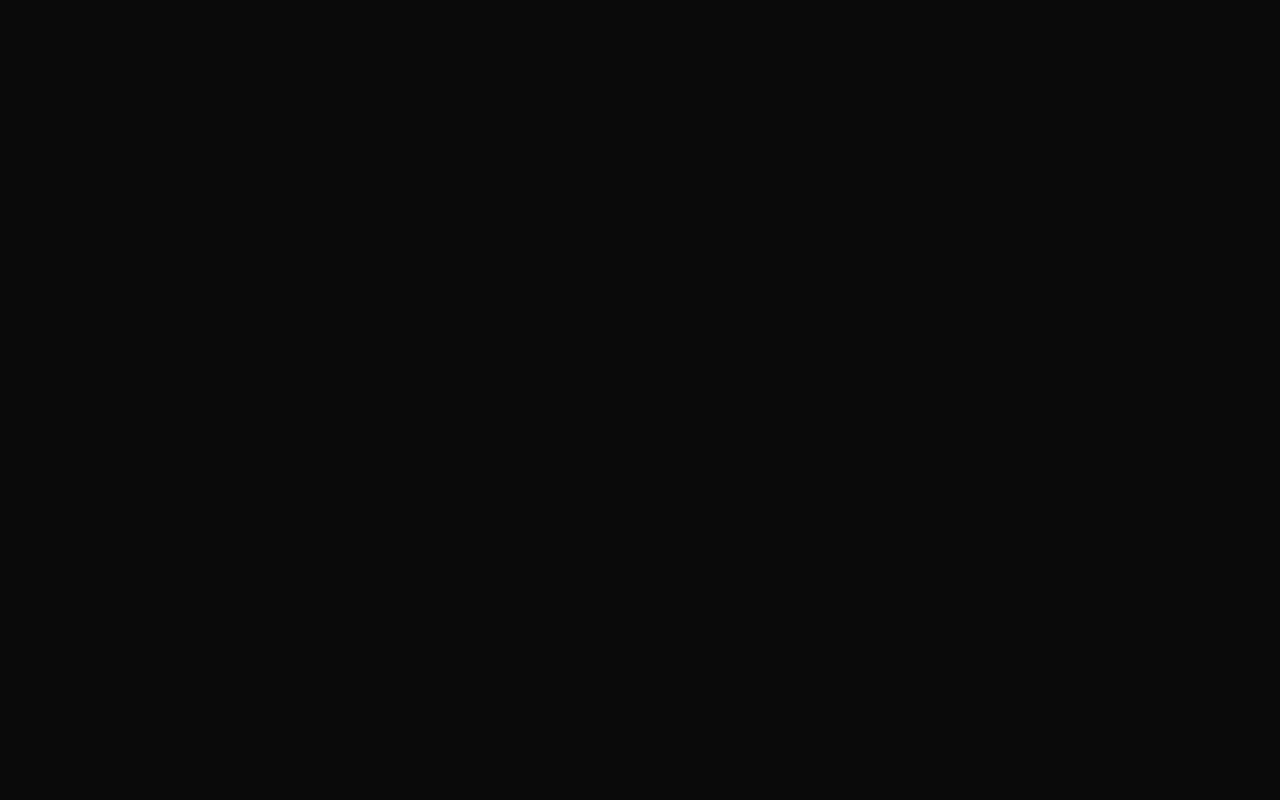
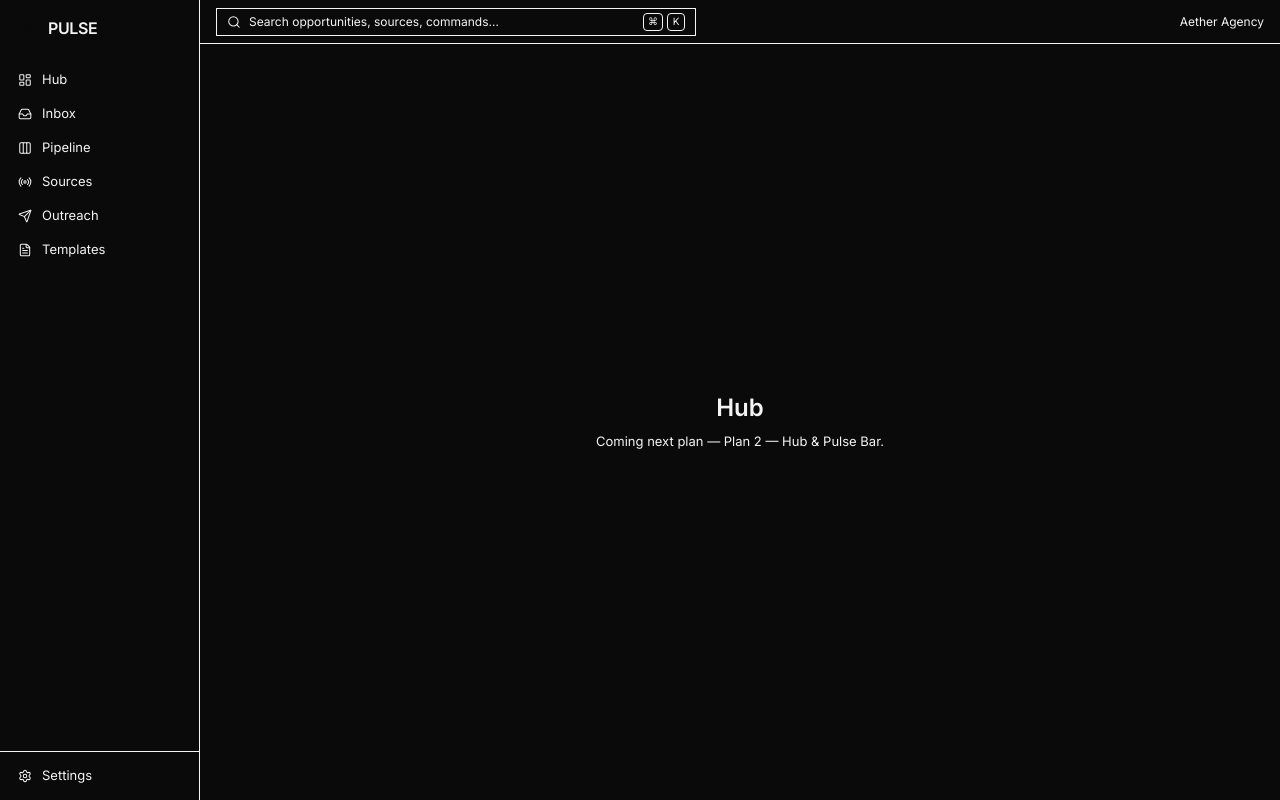
Before and after one commit to aminebalti55/lead_prospector, a React (Vite) app in the folder frontend/: page /hub in a window 1280 px wide. Before the commit this address had no page. Built offline with nearby package versions, Linux system fonts and the light colour scheme; the HTML template or start-up script is replaced by a standard one.

Commit message:
feat(routes): wire AppShell + Inbox at /inbox; placeholder pages for Hub/Pipeline/Sources/Outreach/Templates/Settings

```diff
--- a/frontend/src/App.tsx
+++ b/frontend/src/App.tsx
@@ -1,6 +1,9 @@
 import { BrowserRouter, Routes, Route, Navigate } from "react-router-dom";
 import { QueryClient, QueryClientProvider } from "@tanstack/react-query";
 import { AppLayout } from "./layouts/AppLayout";
+import { AppShell } from "./components/shell/AppShell";
+import { InboxPage } from "./pages/inbox/InboxPage";
+import { PlaceholderPage } from "./pages/PlaceholderPage";
 
 import { ColdDashboard } from "./pages/cold/Dashboard";
 import { ColdLeads } from "./pages/cold/Leads";
@@ -24,8 +27,17 @@ export default function App() {
     <QueryClientProvider client={queryClient}>
       <BrowserRouter>
         <Routes>
+          <Route path="/" element={<Navigate to="/inbox" replace />} />
+          <Route element={<AppShell />}>
+            <Route path="/inbox" element={<InboxPage />} />
+            <Route path="/hub" element={<PlaceholderPage title="Hub" shipping="Plan 2 — Hub & Pulse Bar" />} />
+            <Route path="/pipeline" element={<PlaceholderPage title="Pipeline" shipping="Plan 3 — Pipeline Kanban" />} />
+            <Route path="/sources" element={<PlaceholderPage title="Sources" shipping="Plan 4 — Sources page" />} />
+            <Route path="/outreach" element={<PlaceholderPage title="Outreach" shipping="Plan 5 — Outreach revamp" />} />
+            <Route path="/templates" element={<PlaceholderPage title="Templates" shipping="Plan 5 — Templates" />} />
+            <Route path="/settings" element={<PlaceholderPage title="Settings" shipping="Plan 5 — Settings round-trip" />} />
+          </Route>
           <Route element={<AppLayout />}>
-            <Route path="/" element={<Navigate to="/cold/dashboard" replace />} />
             {/* Cold Outreach */}
             <Route path="/cold/dashboard" element={<ColdDashboard />} />
             <Route path="/cold/leads" element={<ColdLeads />} />
@@ -39,8 +51,6 @@ export default function App() {
             <Route path="/direct/scans" element={<DirectScans />} />
             <Route path="/direct/scans/new" element={<NewDirectScan />} />
             <Route path="/direct/saved-searches" element={<SavedSearches />} />
-            {/* Shared */}
-            <Route path="/settings" element={<SettingsPage />} />
           </Route>
         </Routes>
       </BrowserRouter>
--- /dev/null
+++ b/frontend/src/pages/PlaceholderPage.tsx
@@ -0,0 +1,17 @@
+interface Props {
+  title: string;
+  shipping: string;
+}
+
+export function PlaceholderPage({ title, shipping }: Props) {
+  return (
+    <div className="h-full flex items-center justify-center">
+      <div className="text-center max-w-md">
+        <h1 className="text-2xl font-semibold text-[--color-text-primary] mb-2">{title}</h1>
+        <p className="text-[13px] text-[--color-text-secondary]">
+          Coming next plan — {shipping}.
+        </p>
+      </div>
+    </div>
+  );
+}
```
